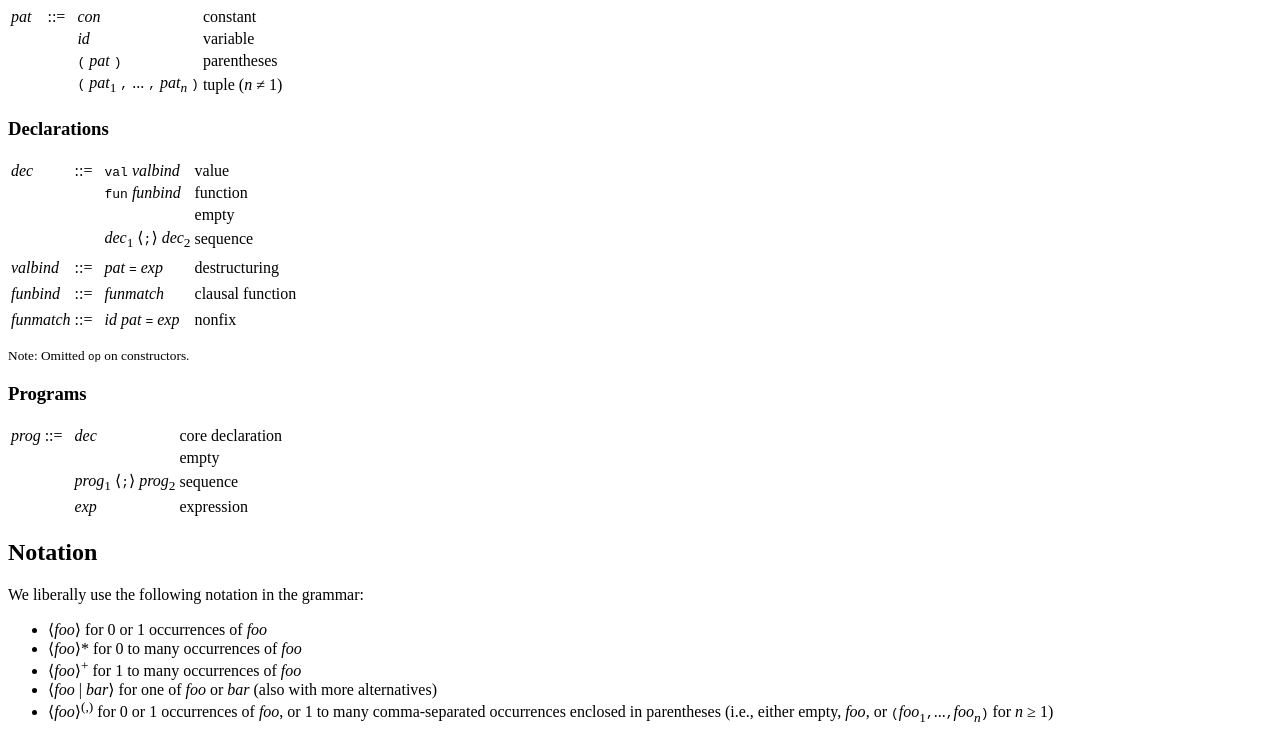
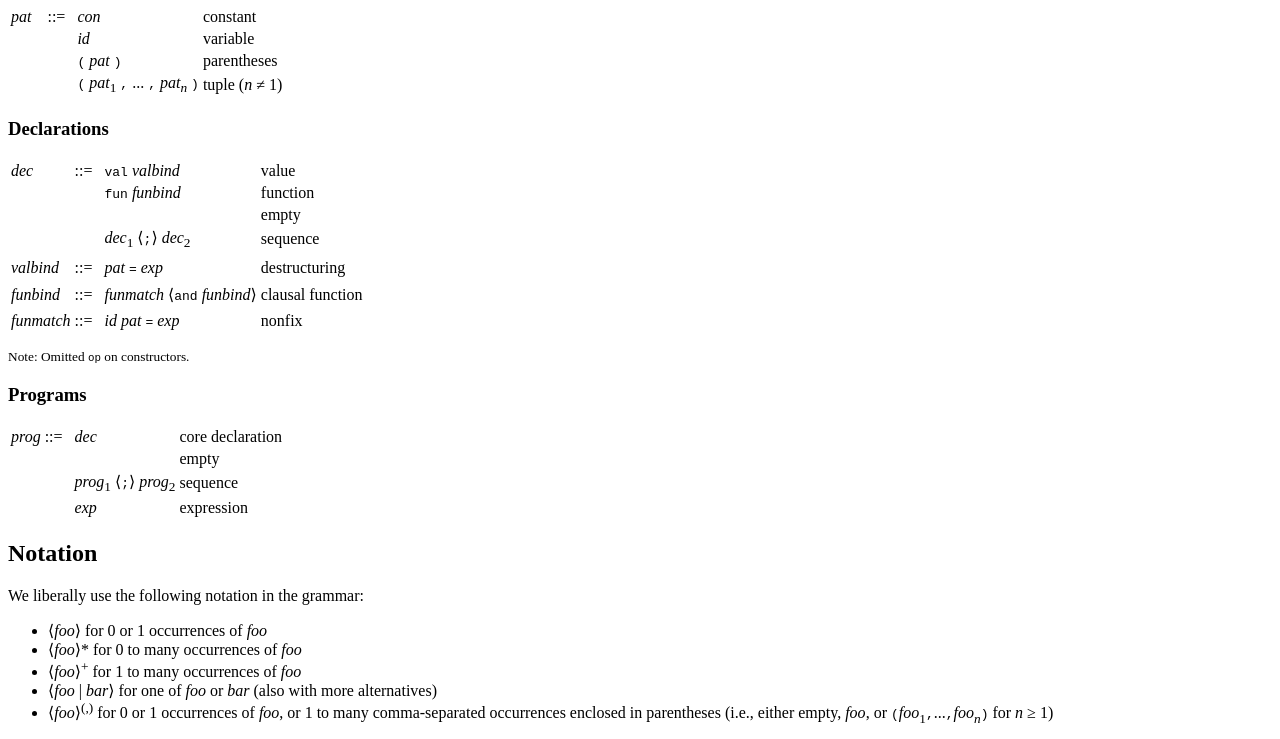
Before and after one commit to stslxg/sml-racket, a plain HTML site: page sml-grammar.html in a window 1280 px wide. Shown: the part 1090-1829 px from the top of the page. Drawn offline with Linux system fonts and the light colour scheme.

Commit message:
Add mutual functions

```diff
--- a/sml-grammar.html
+++ b/sml-grammar.html
@@ -344,7 +344,7 @@
   <tr>
     <td></td> <td></td>
 -->
-    <td> <i>funmatch</i>
+    <td> <i>funmatch</i> &lang;<tt>and</tt> <i>funbind</i>&rang; </td>
     <td> clausal function </td>
   </tr>
 
```
Also changed, not shown: 2 other files.
